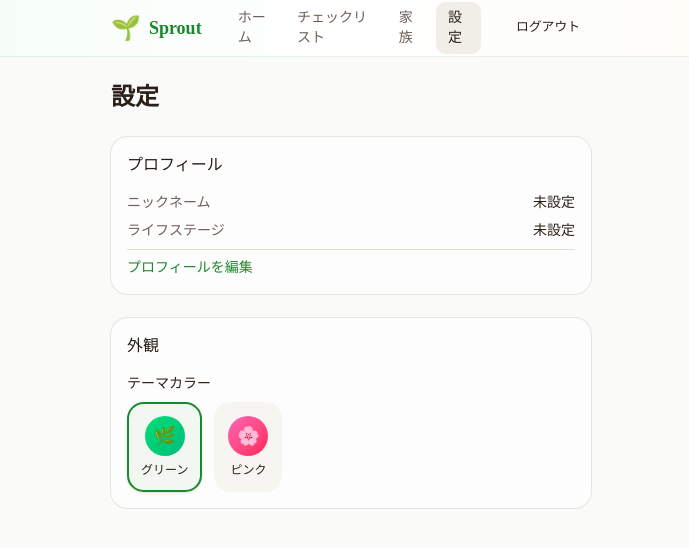
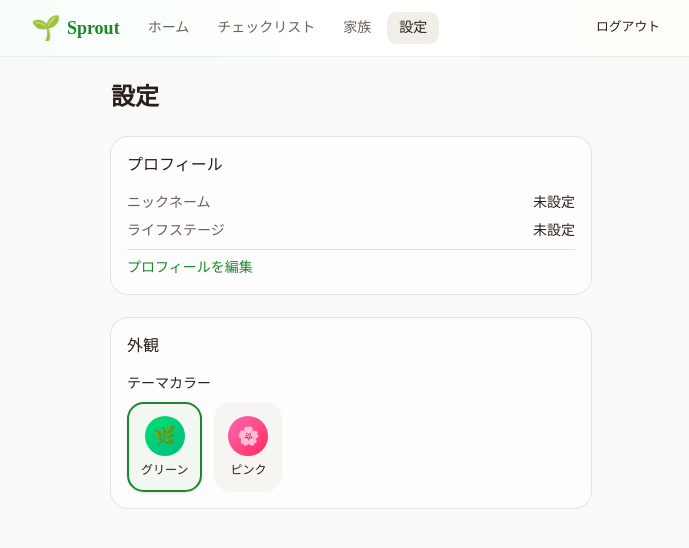
Before and after one commit to Toygaolingxiao/Sprout, a Next.js app: page /settings in a window 1280 px wide. Shown: the top 548 px of the page, without its empty margins (289-978 px from the left). Built offline with nearby package versions, Linux system fonts and the light colour scheme; no server answers.

Commit message:
fix: header nav text wrapping + wider desktop container

```diff
--- a/src/components/layout/header.tsx
+++ b/src/components/layout/header.tsx
@@ -17,19 +17,19 @@ export function Header() {
 
   return (
     <header className="sticky top-0 z-50 w-full border-b border-primary/10" style={{ background: `linear-gradient(to right, var(--theme-gradient-from), var(--theme-gradient-via), var(--theme-gradient-to))` }}>
-      <div className="container flex h-14 items-center gap-6 px-4 max-w-lg mx-auto">
-        <Link href="/dashboard" className="flex items-center gap-2 font-bold text-lg text-primary">
+      <div className="container flex h-14 items-center gap-4 px-4 max-w-2xl mx-auto">
+        <Link href="/dashboard" className="flex items-center gap-1.5 font-bold text-lg text-primary flex-shrink-0">
           <span className="text-2xl">🌱</span>
           <span>Sprout</span>
         </Link>
-        <nav className="hidden sm:flex items-center gap-1 flex-1">
+        <nav className="hidden sm:flex items-center gap-1 flex-1 min-w-0">
           {DESKTOP_NAV.map((item) => {
             const isActive = pathname.startsWith(item.href);
             return (
               <Link
                 key={item.href}
                 href={item.href}
-                className={`px-3 py-1.5 rounded-md text-sm font-medium transition-colors ${
+                className={`px-3 py-1.5 rounded-md text-sm font-medium transition-colors whitespace-nowrap ${
                   isActive
                     ? 'bg-muted text-foreground'
                     : 'text-muted-foreground hover:text-foreground hover:bg-muted/50'
@@ -40,7 +40,7 @@ export function Header() {
             );
           })}
         </nav>
-        <div className="ml-auto">
+        <div className="ml-auto flex-shrink-0">
           <form action={signOut}>
             <Button variant="ghost" size="sm" type="submit">
               ログアウト
```
